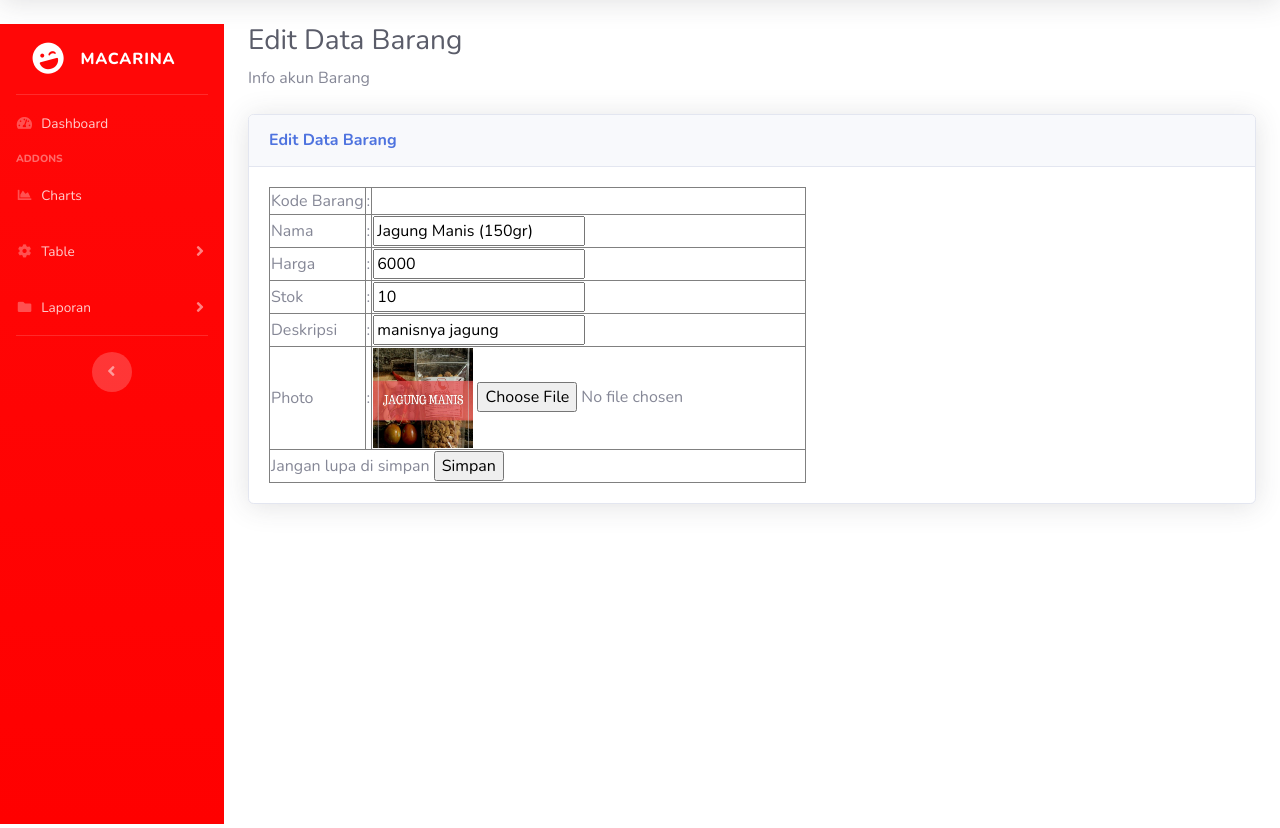
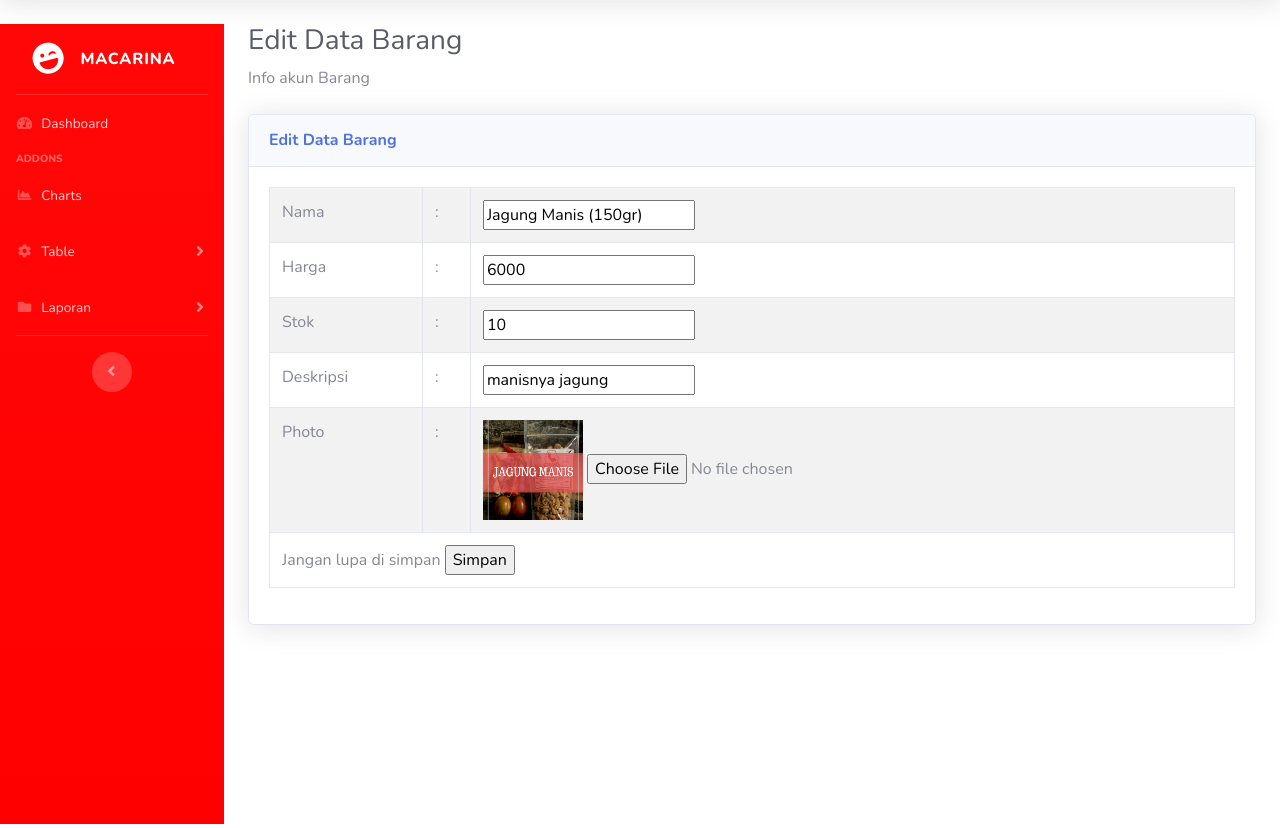
Before and after one commit to anjualiciajohan/Macarina, a PHP site: page /admin/barang/detBarang.php?txt_idbrg=1 in a window 1280 px wide. Shown: the part 70-898 px from the top of the page. Run offline with PHP 8.4, Linux system fonts and the light colour scheme; data comes from the database, SQL or seed files in the repository.

Commit message:
Update detBarang.php

```diff
--- a/admin/barang/detBarang.php
+++ b/admin/barang/detBarang.php
@@ -58,12 +58,7 @@ include_once "../config/side.php";
 
           ?>
             <form method ="POST" action="editBarang.php" enctype="multipart/form-data">
-                <table border="1">
-                    <tr>
-                        <td>Kode Barang</td>
-                        <td>:</td>
-                        <td><input type="hidden" name="txt_idbrg" value="<?php echo $data['kd_barang'] ?>"></td>
-                    </tr>
+                <table border="1" class="table table-striped table-bordered table-hover">
                     <tr>
                         <td>Nama</td>
                         <td>:</td>
```
